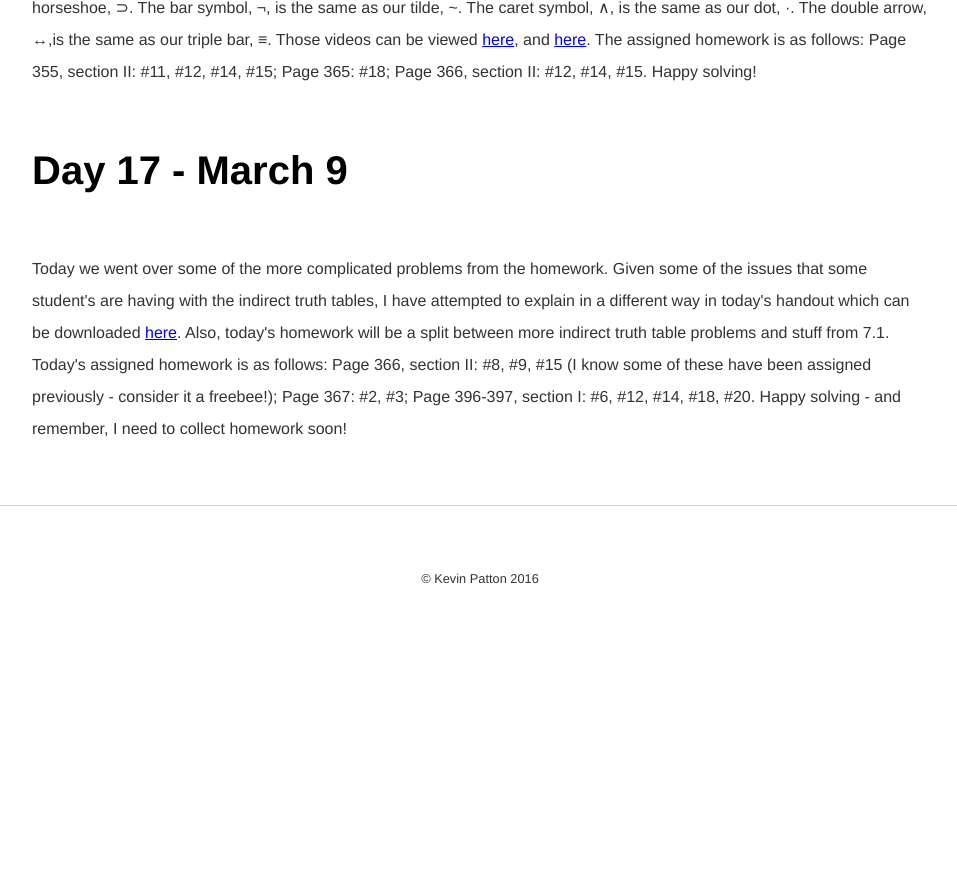
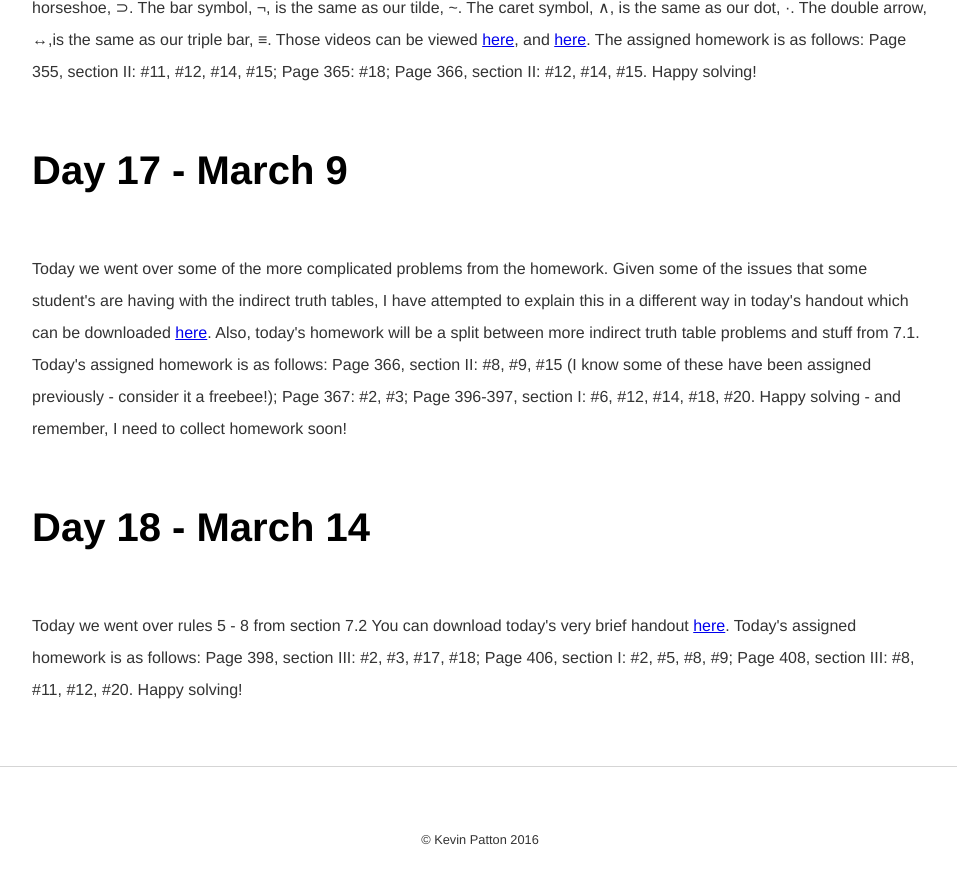
Before and after one commit to kevinjpatton/kevinjpatton.github.io, a Jekyll site: the page built from teaching/phil_110/index.html, in a window 1280 px wide and 900 px high, scrolled down 4707 px. Shown: the top 884 px of the window, without its empty margins (160-1117 px from the left). Built offline with Jekyll 4.4.1, drawn with Linux system fonts in a browser that asks for light colours; Markdown is read by kramdown in place of the engine named in the settings; before the commit the page ends 5359 px from its top, so only the background shows below that.

Commit message:
Update index.html

```diff
--- a/teaching/phil_110/index.html
+++ b/teaching/phil_110/index.html
@@ -39,4 +39,6 @@ title: Philosophy 110 - Kevin Patton
 <h1>Day 16 - March 7</h1>
 <p>Today we finalized our discussion of chapter 6, as well as used truth tables to prove that certain logical relationships hold between certain premises and certain conclusions.  This allowed us to prepare for chapter 7's material.  Additionally, there are some decent YouTube videos which also explain truth tables in ways which may be helpful.  Please note: some of the symbols used in these videos are different than ours but make no substantive difference.  The arrow symbol, →, is the same as our horseshoe, ⊃.  The bar symbol, ¬, is the same as our tilde, ~.  The caret symbol, ∧, is the same as our dot, ·.  The double arrow, ↔,is the same as our triple bar, ≡.  Those videos can be viewed <a href="https://www.youtube.com/user/ProfessorSerna/search?query=truth+table" target="_blank">here</a>, and <a href="https://www.youtube.com/watch?v=wRMC-ttjhwM" target="_blank">here</a>.  The assigned homework is as follows: Page 355, section II: #11, #12, #14, #15; Page 365: #18; Page 366, section II: #12, #14, #15.  Happy solving!
 <h1>Day 17 - March 9</h1>
-<p>Today we went over some of the more complicated problems from the homework.  Given some of the issues that some student's are having with the indirect truth tables, I have attempted to explain in a different way in today's handout which can be downloaded <a href=/teaching/phil_110/Day17-Section6.5-7.1.pdf target="_blank">here</a>.  Also, today's homework will be a split between more indirect truth table problems and stuff from 7.1.  Today's assigned homework is as follows: Page 366, section II: #8, #9, #15 (I know some of these have been assigned previously - consider it a freebee!); Page 367: #2, #3; Page 396-397, section I: #6, #12, #14, #18, #20.  Happy solving - and remember, I need to collect homework soon!
+<p>Today we went over some of the more complicated problems from the homework.  Given some of the issues that some student's are having with the indirect truth tables, I have attempted to explain this in a different way in today's handout which can be downloaded <a href=/teaching/phil_110/Day17-Section6.5-7.1.pdf target="_blank">here</a>.  Also, today's homework will be a split between more indirect truth table problems and stuff from 7.1.  Today's assigned homework is as follows: Page 366, section II: #8, #9, #15 (I know some of these have been assigned previously - consider it a freebee!); Page 367: #2, #3; Page 396-397, section I: #6, #12, #14, #18, #20.  Happy solving - and remember, I need to collect homework soon!
+<h1>Day 18 - March 14</h1>
+<p>Today we went over rules 5 - 8 from section 7.2  You can download today's very brief handout <a href=/teaching/phil_110/Day18-Section7.2.pdf target="_blank">here</a>.  Today's assigned homework is as follows: Page 398, section III: #2, #3, #17, #18; Page 406, section I: #2, #5, #8, #9; Page 408, section III: #8, #11, #12, #20.  Happy solving!
```
